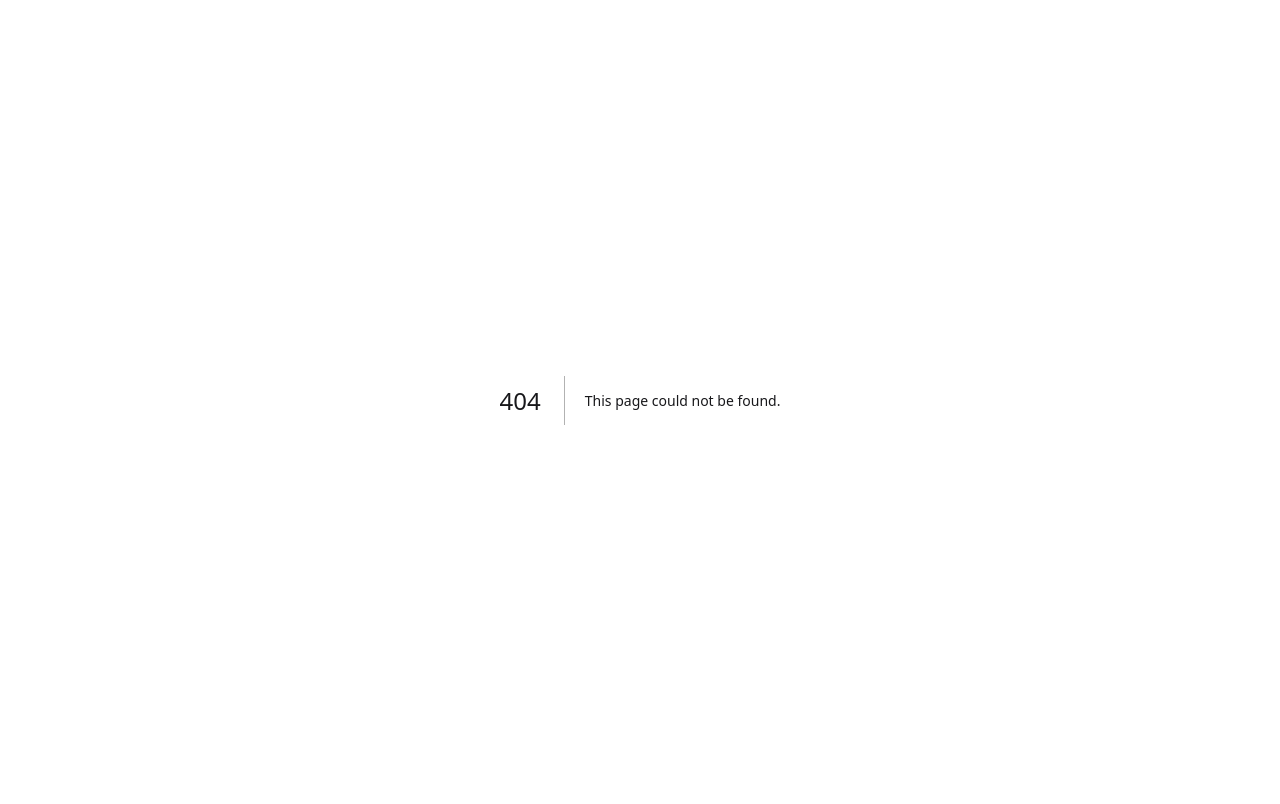
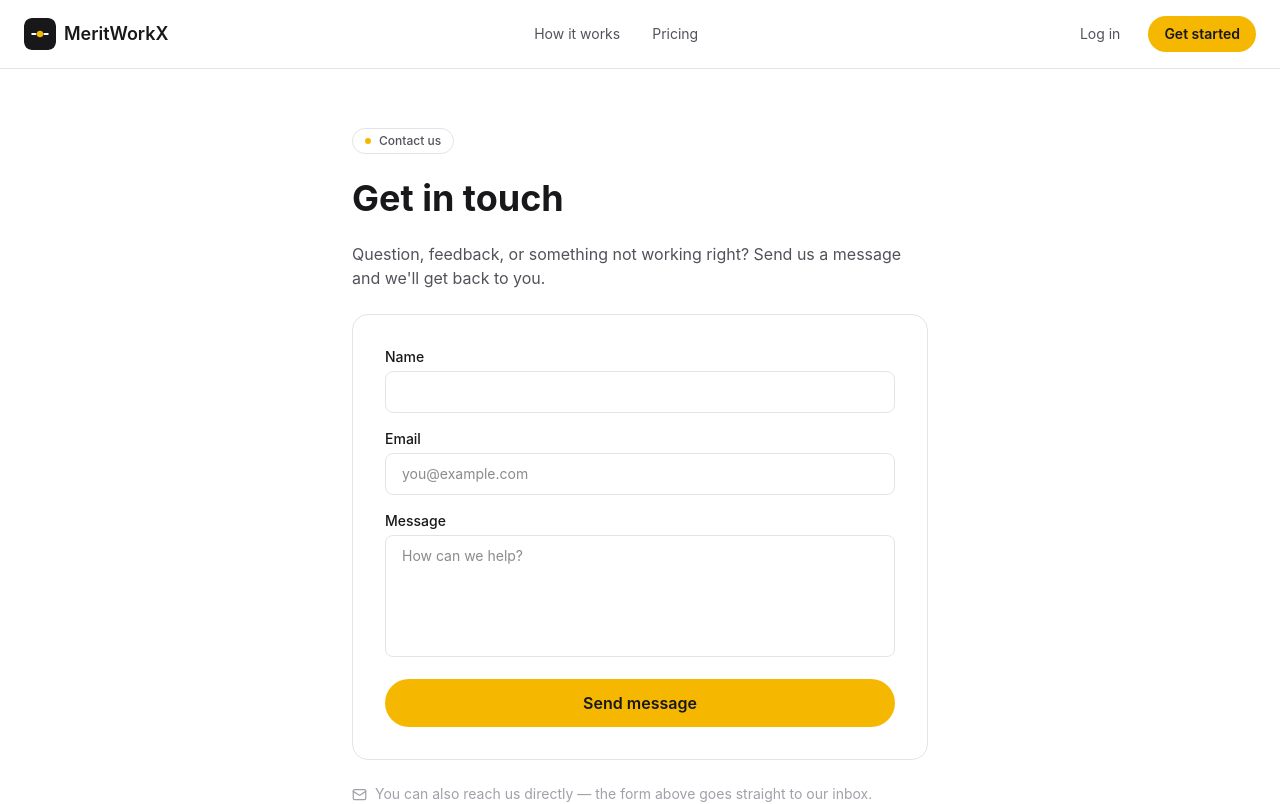
Before and after one commit to yashparmar281297/meritworkx, a Next.js app: page /contact in a window 1280 px wide. Before the commit this address had no page. Shown: the top 804 px of the page. Built offline with nearby package versions, Linux system fonts and the light colour scheme.

Commit message:
Add About Us and Contact Us pages, remove Careers from footer
Contact page has a working form (name/email/message) that emails
ADMIN_EMAIL via the existing Resend integration. About/Contact footer
links now point to real pages instead of "#".

```diff
--- /dev/null
+++ b/src/app/about/page.tsx
@@ -0,0 +1,77 @@
+import type { Metadata } from "next";
+import Navbar from "@/components/landing/Navbar";
+import Footer from "@/components/landing/Footer";
+
+export const metadata: Metadata = {
+  title: "About Us — MeritWorkX",
+};
+
+export default function AboutPage() {
+  return (
+    <main>
+      <Navbar />
+      <section className="pt-28 sm:pt-32 pb-16 sm:pb-24 px-4 sm:px-6">
+        <div className="max-w-3xl mx-auto flex flex-col gap-6">
+          <span
+            className="inline-flex items-center gap-2 text-xs font-medium border rounded-full px-3 py-1 w-fit"
+            style={{ color: "var(--ink-soft)", borderColor: "var(--line)", background: "var(--paper)" }}
+          >
+            <span className="w-1.5 h-1.5 rounded-full" style={{ background: "var(--yellow)" }} />
+            About us
+          </span>
+
+          <h1 className="text-3xl sm:text-4xl font-bold" style={{ color: "var(--ink)" }}>
+            Fit, not price.
+          </h1>
+
+          <p className="text-base sm:text-lg" style={{ color: "var(--ink-soft)" }}>
+            MeritWorkX exists because most freelance marketplaces reward the lowest bidder, not the best
+            match. That model is bad for everyone — clients end up sorting through dozens of generic
+            proposals, and skilled freelancers get undercut by a race to the bottom that has nothing to do
+            with the quality of their work.
+          </p>
+
+          <p style={{ color: "var(--ink-soft)" }}>
+            We built MeritWorkX around a simpler idea: score compatibility, not bids. Every project gets an
+            AI-generated match score against a freelancer&apos;s actual skills and portfolio, with a
+            plain-language reason behind it — so clients can see who genuinely fits, and freelancers spend
+            their time applying to work they&apos;re actually right for, not spraying proposals at
+            everything.
+          </p>
+
+          <p style={{ color: "var(--ink-soft)" }}>
+            MeritWorkX is built and run by a small, hands-on team based in India, serving clients and
+            freelancers both in India and internationally. We&apos;re early — still shipping, still
+            listening closely to the people using the platform, and still improving the matching and
+            payment experience every week.
+          </p>
+
+          <div
+            className="rounded-2xl border p-6 sm:p-8 mt-4"
+            style={{ background: "var(--paper)", borderColor: "var(--line)" }}
+          >
+            <h2 className="text-sm font-semibold mb-3" style={{ color: "var(--ink)" }}>
+              What we actually do
+            </h2>
+            <ul className="flex flex-col gap-2 text-sm" style={{ color: "var(--ink-soft)" }}>
+              <li>• AI-scored matching between client projects and freelancer profiles/portfolios</li>
+              <li>• Escrow-style payment holding, released only once the client approves delivered work</li>
+              <li>• A flat, transparent 5% platform fee on both sides of every transaction — no hidden tiers</li>
+              <li>• Identity, phone, and business email verification to build trust between both sides</li>
+            </ul>
+          </div>
+
+          <p className="text-sm" style={{ color: "var(--ink-faint)" }}>
+            Have a question, feedback, or a project that doesn&apos;t fit the mold? We&apos;d genuinely like
+            to hear from you — reach out on our{" "}
+            <a href="/contact" style={{ color: "var(--yellow-deep)", fontWeight: 600 }}>
+              Contact page
+            </a>
+            .
+          </p>
+        </div>
+      </section>
+      <Footer />
+    </main>
+  );
+}
--- /dev/null
+++ b/src/app/api/contact/route.ts
@@ -0,0 +1,25 @@
+import { NextResponse } from "next/server";
+import { sendEmail } from "@/lib/email";
+
+export async function POST(request: Request) {
+  const { name, email, message } = await request.json();
+
+  if (!name || !email || !message) {
+    return NextResponse.json({ error: "Please fill in all fields." }, { status: 400 });
+  }
+
+  if (!process.env.ADMIN_EMAIL) {
+    return NextResponse.json({ error: "Contact form is not configured yet." }, { status: 500 });
+  }
+
+  await sendEmail({
+    to: process.env.ADMIN_EMAIL,
+    subject: `New contact form message from ${name}`,
+    html: `<p><strong>Name:</strong> ${name}</p>
+<p><strong>Email:</strong> ${email}</p>
+<p><strong>Message:</strong></p>
+<p>${String(message).replace(/\n/g, "<br/>")}</p>`,
+  });
+
+  return NextResponse.json({ success: true });
+}
--- /dev/null
+++ b/src/app/contact/page.tsx
@@ -0,0 +1,44 @@
+import type { Metadata } from "next";
+import { Mail } from "lucide-react";
+import Navbar from "@/components/landing/Navbar";
+import Footer from "@/components/landing/Footer";
+import ContactForm from "@/components/contact/ContactForm";
+
+export const metadata: Metadata = {
+  title: "Contact Us — MeritWorkX",
+};
+
+export default function ContactPage() {
+  return (
+    <main>
+      <Navbar />
+      <section className="pt-28 sm:pt-32 pb-16 sm:pb-24 px-4 sm:px-6">
+        <div className="max-w-xl mx-auto flex flex-col gap-6">
+          <span
+            className="inline-flex items-center gap-2 text-xs font-medium border rounded-full px-3 py-1 w-fit"
+            style={{ color: "var(--ink-soft)", borderColor: "var(--line)", background: "var(--paper)" }}
+          >
+            <span className="w-1.5 h-1.5 rounded-full" style={{ background: "var(--yellow)" }} />
+            Contact us
+          </span>
+
+          <h1 className="text-3xl sm:text-4xl font-bold" style={{ color: "var(--ink)" }}>
+            Get in touch
+          </h1>
+          <p style={{ color: "var(--ink-soft)" }}>
+            Question, feedback, or something not working right? Send us a message and we&apos;ll get back
+            to you.
+          </p>
+
+          <ContactForm />
+
+          <div className="flex items-center gap-2 text-sm" style={{ color: "var(--ink-faint)" }}>
+            <Mail size={15} />
+            You can also reach us directly — the form above goes straight to our inbox.
+          </div>
+        </div>
+      </section>
+      <Footer />
+    </main>
+  );
+}
--- /dev/null
+++ b/src/components/contact/ContactForm.tsx
@@ -0,0 +1,132 @@
+"use client";
+
+import { useState, type FormEvent } from "react";
+import { Loader2, Check } from "lucide-react";
+
+export default function ContactForm() {
+  const [name, setName] = useState("");
+  const [email, setEmail] = useState("");
+  const [message, setMessage] = useState("");
+  const [sending, setSending] = useState(false);
+  const [sent, setSent] = useState(false);
+  const [error, setError] = useState("");
+
+  async function handleSubmit(e: FormEvent) {
+    e.preventDefault();
+    setError("");
+
+    if (!name || !email || !message) {
+      setError("Please fill in all fields.");
+      return;
+    }
+
+    setSending(true);
+
+    const res = await fetch("/api/contact", {
+      method: "POST",
+      headers: { "Content-Type": "application/json" },
+      body: JSON.stringify({ name, email, message }),
+    });
+    const data = await res.json();
+
+    if (!res.ok) {
+      setError(data.error ?? "Could not send your message. Please try again.");
+      setSending(false);
+      return;
+    }
+
+    setSending(false);
+    setSent(true);
+    setName("");
+    setEmail("");
+    setMessage("");
+  }
+
+  const inputStyle = {
+    borderColor: "var(--line)",
+    background: "var(--paper)",
+    color: "var(--ink)",
+  };
+
+  if (sent) {
+    return (
+      <div
+        className="rounded-2xl border p-8 text-center flex flex-col items-center gap-3"
+        style={{ background: "var(--good-soft)", borderColor: "var(--good)" }}
+      >
+        <Check size={28} style={{ color: "var(--good)" }} />
+        <p className="font-semibold" style={{ color: "var(--ink)" }}>
+          Message sent
+        </p>
+        <p className="text-sm" style={{ color: "var(--ink-soft)" }}>
+          Thanks for reaching out — we&apos;ll get back to you soon.
+        </p>
+      </div>
+    );
+  }
+
+  return (
+    <form
+      onSubmit={handleSubmit}
+      className="flex flex-col gap-4 rounded-2xl border p-5 sm:p-8"
+      style={{ background: "var(--paper)", borderColor: "var(--line)" }}
+    >
+      <div>
+        <label className="text-sm font-medium mb-1 block" style={{ color: "var(--ink)" }}>
+          Name
+        </label>
+        <input
+          type="text"
+          value={name}
+          onChange={(e) => setName(e.target.value)}
+          className="w-full px-4 py-2.5 rounded-lg border outline-none text-sm"
+          style={inputStyle}
+        />
+      </div>
+
+      <div>
+        <label className="text-sm font-medium mb-1 block" style={{ color: "var(--ink)" }}>
+          Email
+        </label>
+        <input
+          type="email"
+          value={email}
+          onChange={(e) => setEmail(e.target.value)}
+          placeholder="you@example.com"
+          className="w-full px-4 py-2.5 rounded-lg border outline-none text-sm"
+          style={inputStyle}
+        />
+      </div>
+
+      <div>
+        <label className="text-sm font-medium mb-1 block" style={{ color: "var(--ink)" }}>
+          Message
+        </label>
+        <textarea
+          value={message}
+          onChange={(e) => setMessage(e.target.value)}
+          rows={5}
+          placeholder="How can we help?"
+          className="w-full px-4 py-2.5 rounded-lg border outline-none text-sm resize-none"
+          style={inputStyle}
+        />
+      </div>
+
+      {error && (
+        <p className="text-sm px-3 py-2 rounded-lg" style={{ background: "var(--bad-soft)", color: "var(--bad)" }}>
+          {error}
+        </p>
+      )}
+
+      <button
+        type="submit"
+        disabled={sending}
+        className="w-full py-3 rounded-full font-semibold flex items-center justify-center gap-2 transition hover:opacity-90 disabled:opacity-60"
+        style={{ background: "var(--yellow)", color: "var(--ink)" }}
+      >
+        {sending && <Loader2 size={16} className="animate-spin" />}
+        {sending ? "Sending..." : "Send message"}
+      </button>
+    </form>
+  );
+}
--- a/src/components/landing/Footer.tsx
+++ b/src/components/landing/Footer.tsx
@@ -27,9 +27,8 @@ export default function Footer() {
         <div>
           <h4 className="text-sm font-semibold mb-4" style={{ color: "var(--ink)" }}>Company</h4>
           <ul className="space-y-2 text-sm" style={{ color: "var(--ink-soft)" }}>
-            <li><Link href="#" className="hover:text-[var(--ink)]">About us</Link></li>
-            <li><Link href="#" className="hover:text-[var(--ink)]">Contact</Link></li>
-            <li><Link href="#" className="hover:text-[var(--ink)]">Careers</Link></li>
+            <li><Link href="/about" className="hover:text-[var(--ink)]">About us</Link></li>
+            <li><Link href="/contact" className="hover:text-[var(--ink)]">Contact</Link></li>
           </ul>
         </div>
 
```
